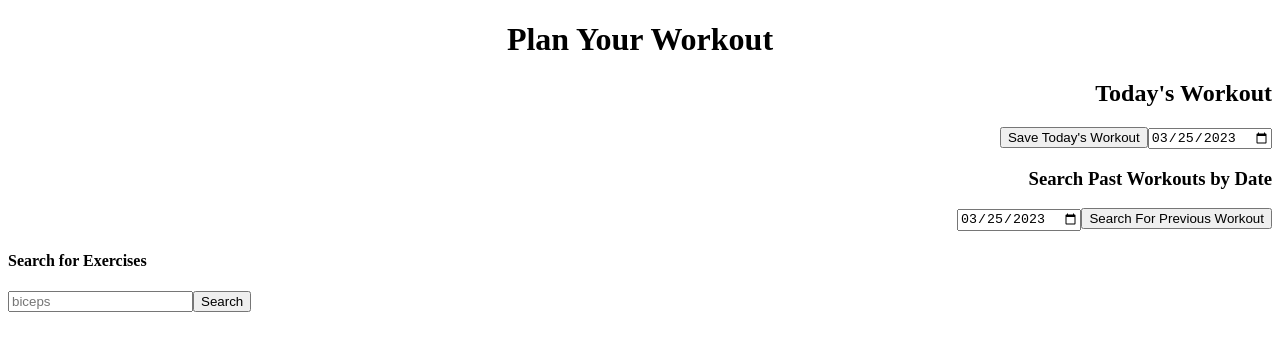
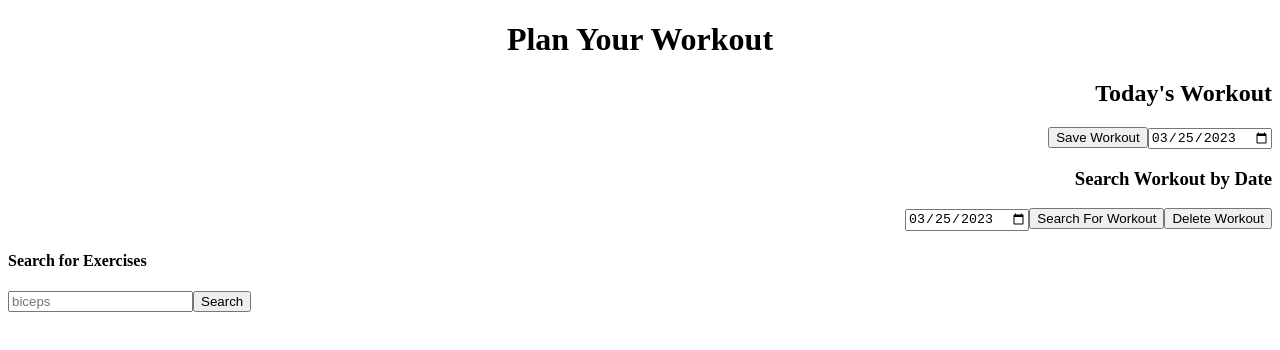
Before and after one commit to TechTitansGeaux/MyFitFix, a React app: page /workout-planner in a window 1280 px wide. Shown: the top 350 px of the page. Built offline with nearby package versions, Linux system fonts and the light colour scheme; the HTML template or start-up script is replaced by a standard one.

Commit message:
Fixed delted button feature 100% functional

```diff
--- a/client/src/WorkoutPage/SearchEntry.jsx
+++ b/client/src/WorkoutPage/SearchEntry.jsx
@@ -62,11 +62,14 @@ function SearchEntry( { exercise, handleWorkoutState } ){
 :
 <></>
 }
-   <button onClick={(e) => handleWorkoutState(e.target.value)} value={exercise.name} className="btn btn-primary">Add Exercise to Workout</button>
+   <button onClick={(e) => {
+    handleWorkoutState(e.target.value)
+    toggleSave()
+    handleCheck()
+  }} value={exercise.name} className="btn btn-primary">Add Exercise to Workout</button>
    <button onClick={toggleDetails} exercise={exercise} className="btn btn-primary">Show/Hide Details</button>
-
    <p>
-      {checked ? 'Saved' : ''}
+      {checked ? 'Added to Workout' : ''}
     </p>
     </div>
   )
--- a/client/src/WorkoutPage/WorkoutList.jsx
+++ b/client/src/WorkoutPage/WorkoutList.jsx
@@ -51,6 +51,7 @@ const handleEntrySave = () => {
   .then(() =>{
     setWorkout([]);
     setCurrWOList([]);
+    alert(`You have saved a workout for the date: ${currDate}`)
   })
   .catch((err) => {
     console.error('failed to post workouts', err);
@@ -64,7 +65,7 @@ return(
         return <WorkoutEntry exercise={exercise} key={index} setRep={setRep} setSet={setSet} changeList={changeList}/>
       })}
     </div>
-    <button type="button"  onClick={handleEntrySave}>Save Today's Workout</button>
+    <button type="button"  onClick={handleEntrySave}>Save Workout</button>
     <input
           type="date"
           id="workout-date"
--- a/client/src/WorkoutPage/WorkoutPlan.jsx
+++ b/client/src/WorkoutPage/WorkoutPlan.jsx
@@ -40,6 +40,17 @@ axios.get(`workout/workouts/${pastDate}`)
 })
 }
 
+const deletePastWorkout = () => {
+  axios.delete(`/workout/workouts/${pastDate}`)
+    .then((data) => {
+      console.log('able to delete past-workout:', data)})
+    .then(setPastWorkout([]))
+    .catch((err) => {
+      console.error('could not delete past workout', err);
+    });
+};
+
+
 const handleWorkoutState = (name) => [
   exerciseResults.forEach(exercise => {
     if (exercise.name === name) {
@@ -57,7 +68,7 @@ const handleWorkoutState = (name) => [
       <div align='right'className='workout'>
         <WorkoutList workout={workout} setWorkout={setWorkout}/>
       </div>
-      <h3 align='right'> Search Past Workouts by Date </h3>
+      <h3 align='right'> Search Workout by Date </h3>
       <div align= 'right' className='search-past-workouts'>
         <input
               type="date"
@@ -68,7 +79,8 @@ const handleWorkoutState = (name) => [
                   setPastDate(e.target.value);
               }}
         ></input>
-        <button type="button" onClick={() => getPastWorkout()} >Search For Previous Workout</button>
+        <button type="button" onClick={() => getPastWorkout()} >Search For Workout</button>
+        <button type="button" onClick={() => deletePastWorkout()} >Delete Workout</button>
         { pastWorkout.map(workout => <PastWorkoutEntry workout={workout} key={workout.name} />)}
       </div>
       <h4 align='left'>Search for Exercises</h4>
```
Also changed, not shown: 1 other file (tests, documents, lock files or other folders).
